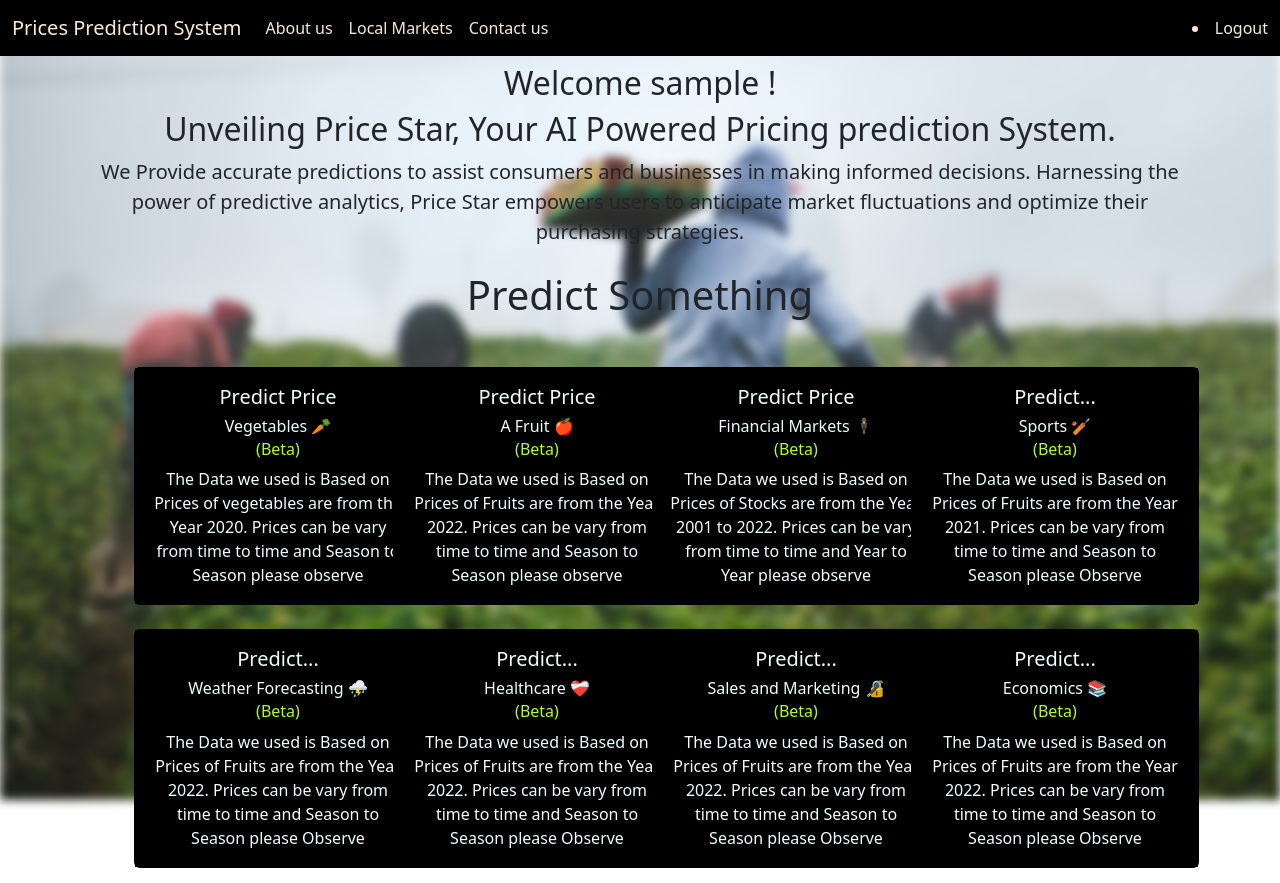
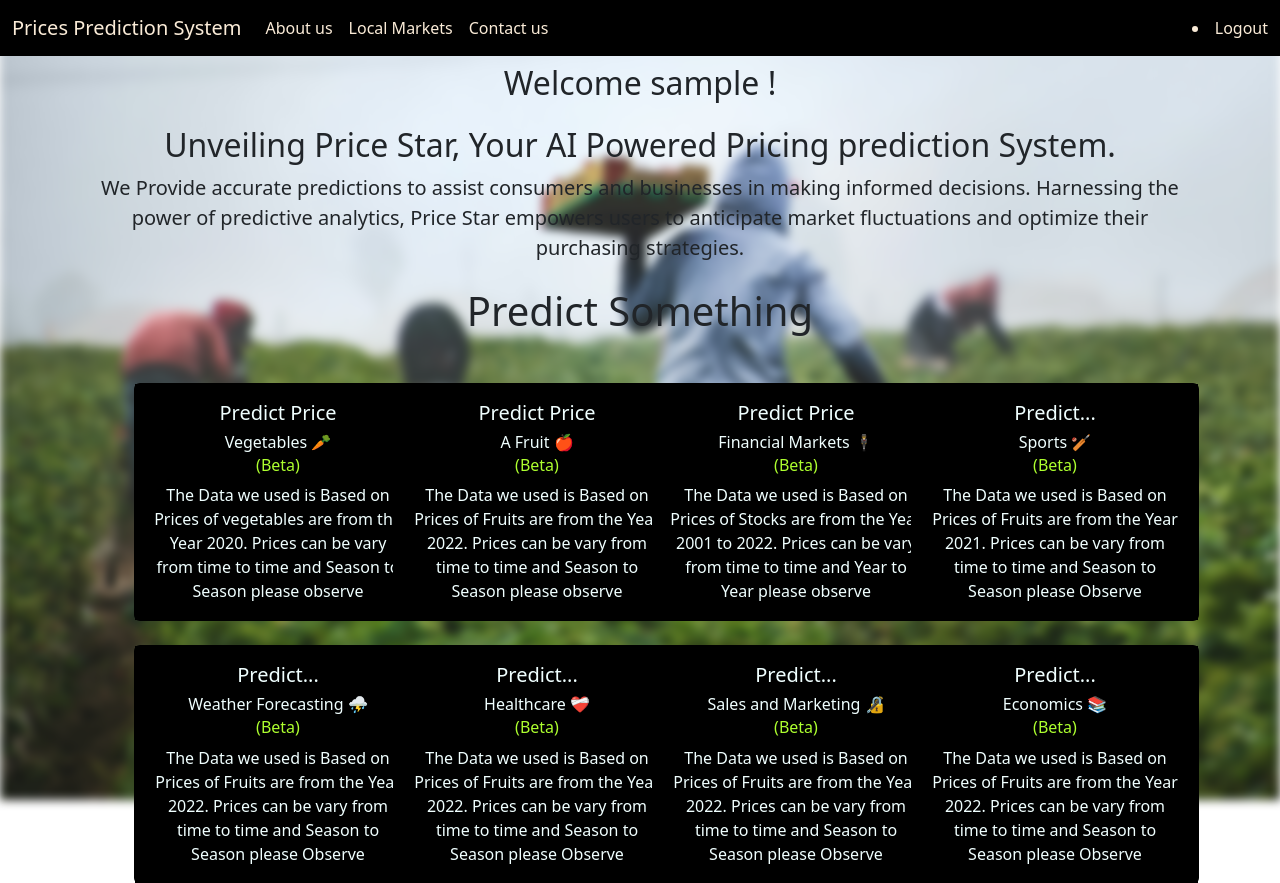
Before and after one commit to jayakrishnagaddam/PRICES-PREDICTION-SYSTEM, a Flask app: a page that uses templates/homepage.html in a window 1280 px wide. Shown: the top 883 px of the page. Run offline with Flask 3, Linux system fonts and the light colour scheme; some libraries are stand-ins or nearby versions.

Commit message:
Design Update

```diff
--- a/templates/homepage.html
+++ b/templates/homepage.html
@@ -40,14 +40,13 @@
 }
 body {
     padding-top:5%;
-
 }
 </style>
  <body class="text-center container">
             <div class="background-container"></div>
-            <h2 class="">Welcome {{name}} !</h2>
+            <h2 class="mb-4">Welcome {{name}} !</h2>
             <div>
-                <h2>Unveiling Price Star, Your AI Powered Pricing prediction System.</h2>
+                <h2 class="mt-2">Unveiling Price Star, Your AI Powered Pricing prediction System.</h2>
                 <p class="text-center" style="font-size: 20px;">We Provide accurate predictions to assist consumers and businesses in making informed
                      decisions. Harnessing the power of predictive analytics, Price Star empowers users
                      to anticipate market fluctuations and optimize their purchasing strategies.</p>
```
